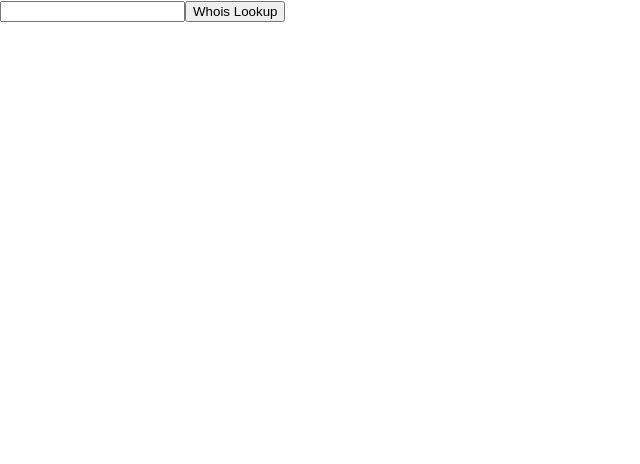
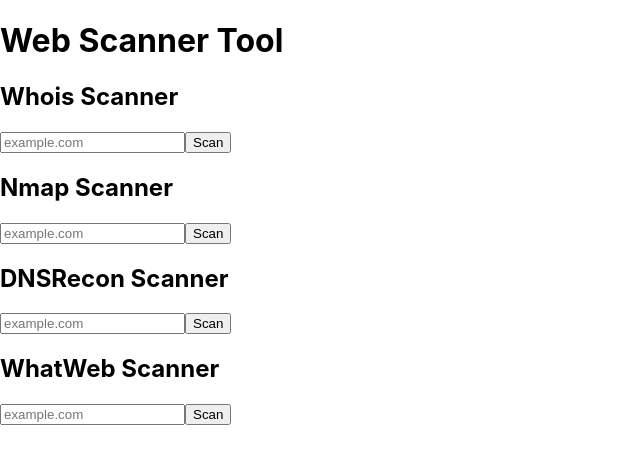
Before and after one commit to gwonin-kenji/scanner, a React (Create React App) app in the folder frontapp/: page / in a window 1280 px wide. Shown: the top 464 px of the page, without its empty margins (0-640 px from the left). Built offline with nearby package versions, Linux system fonts and the light colour scheme.

Commit message:
add four front pages for connecting frontend to backend

```diff
--- a/frontapp/src/App.js
+++ b/frontapp/src/App.js
@@ -1,20 +1,18 @@
-import React, { useState } from "react";
-import axios from "axios";
+// src/App.js
+import React from 'react';
+import WhoisScanner from './components/WhoisScanner';
+import NmapScanner from './components/NmapScanner';
+import DnsreconScanner from './components/DnsreconScanner';
+import WhatwebScanner from './components/WhatwebScanner';
 
 function App() {
-  const [domain, setDomain] = useState("");
-  const [whois, setWhois] = useState("");
-
-  const fetchWhois = async () => {
-    const res = await axios.get(`https://backenddomain/whois?domain=${domain}`);
-    setWhois(res.data.whois);
-  };
-
   return (
-    <div>
-      <input value={domain} onChange={(e) => setDomain(e.target.value)} />
-      <button onClick={fetchWhois}>Whois Lookup</button>
-      <pre>{whois}</pre>
+    <div className="App">
+      <h1>Web Scanner Tool</h1>
+      <WhoisScanner />
+      <NmapScanner />
+      <DnsreconScanner />
+      <WhatwebScanner />
     </div>
   );
 }
--- /dev/null
+++ b/frontapp/src/components/DnsreconScanner.js
@@ -0,0 +1,40 @@
+// src/components/DnsreconScanner.js
+import React, { useState } from 'react';
+import axios from 'axios';
+
+const API_BASE_URL = "https://api.scanwebapi.online";
+
+const DnsreconScanner = () => {
+  const [domain, setDomain] = useState('');
+  const [result, setResult] = useState('');
+  const [loading, setLoading] = useState(false);
+
+  const handleScan = async () => {
+    setLoading(true);
+    try {
+      const res = await axios.get(`${API_BASE_URL}/dnsrecon?domain=${domain}`);
+      setResult(res.data.result);
+    } catch (error) {
+      setResult(`Error: ${error.response?.data?.detail || error.message}`);
+    }
+    setLoading(false);
+  };
+
+  return (
+    <div>
+      <h2>DNSRecon Scanner</h2>
+      <input
+        type="text"
+        value={domain}
+        onChange={(e) => setDomain(e.target.value)}
+        placeholder="example.com"
+      />
+      <button onClick={handleScan} disabled={loading}>
+        {loading ? 'Scanning...' : 'Scan'}
+      </button>
+      <pre>{result}</pre>
+    </div>
+  );
+};
+
+export default DnsreconScanner;
--- /dev/null
+++ b/frontapp/src/components/NmapScanner.js
@@ -0,0 +1,40 @@
+// src/components/NmapScanner.js
+import React, { useState } from 'react';
+import axios from 'axios';
+
+const API_BASE_URL = "https://api.scanwebapi.online";
+
+const NmapScanner = () => {
+  const [target, setTarget] = useState('');
+  const [result, setResult] = useState('');
+  const [loading, setLoading] = useState(false);
+
+  const handleScan = async () => {
+    setLoading(true);
+    try {
+      const res = await axios.get(`${API_BASE_URL}/nmap?target=${target}`);
+      setResult(res.data.result);
+    } catch (error) {
+      setResult(`Error: ${error.response?.data?.detail || error.message}`);
+    }
+    setLoading(false);
+  };
+
+  return (
+    <div>
+      <h2>Nmap Scanner</h2>
+      <input
+        type="text"
+        value={target}
+        onChange={(e) => setTarget(e.target.value)}
+        placeholder="example.com"
+      />
+      <button onClick={handleScan} disabled={loading}>
+        {loading ? 'Scanning...' : 'Scan'}
+      </button>
+      <pre>{result}</pre>
+    </div>
+  );
+};
+
+export default NmapScanner;
--- /dev/null
+++ b/frontapp/src/components/WhatwebScanner.js
@@ -0,0 +1,40 @@
+// src/components/WhatwebScanner.js
+import React, { useState } from 'react';
+import axios from 'axios';
+
+const API_BASE_URL = "https://api.scanwebapi.online";
+
+const WhatwebScanner = () => {
+  const [url, setURL] = useState('');
+  const [result, setResult] = useState('');
+  const [loading, setLoading] = useState(false);
+
+  const handleScan = async () => {
+    setLoading(true);
+    try {
+      const res = await axios.get(`${API_BASE_URL}/whatweb?url=${url}`);
+      setResult(res.data.result);
+    } catch (error) {
+      setResult(`Error: ${error.response?.data?.detail || error.message}`);
+    }
+    setLoading(false);
+  };
+
+  return (
+    <div>
+      <h2>WhatWeb Scanner</h2>
+      <input
+        type="text"
+        value={url}
+        onChange={(e) => setURL(e.target.value)}
+        placeholder="example.com"
+      />
+      <button onClick={handleScan} disabled={loading}>
+        {loading ? 'Scanning...' : 'Scan'}
+      </button>
+      <pre>{result}</pre>
+    </div>
+  );
+};
+
+export default WhatwebScanner;
--- /dev/null
+++ b/frontapp/src/components/WhoisScanner.js
@@ -0,0 +1,40 @@
+// src/components/WhoisScanner.js
+import React, { useState } from 'react';
+import axios from 'axios';
+
+const API_BASE_URL = "https://api.scanwebapi.online";
+
+const WhoisScanner = () => {
+  const [domain, setDomain] = useState('');
+  const [result, setResult] = useState('');
+  const [loading, setLoading] = useState(false);
+
+  const handleScan = async () => {
+    setLoading(true);
+    try {
+      const res = await axios.get(`${API_BASE_URL}/whois?domain=${domain}`);
+      setResult(res.data.result);
+    } catch (error) {
+      setResult(`Error: ${error.response?.data?.detail || error.message}`);
+    }
+    setLoading(false);
+  };
+
+  return (
+    <div>
+      <h2>Whois Scanner</h2>
+      <input
+        type="text"
+        value={domain}
+        onChange={(e) => setDomain(e.target.value)}
+        placeholder="example.com"
+      />
+      <button onClick={handleScan} disabled={loading}>
+        {loading ? 'Scanning...' : 'Scan'}
+      </button>
+      <pre>{result}</pre>
+    </div>
+  );
+};
+
+export default WhoisScanner;
```
